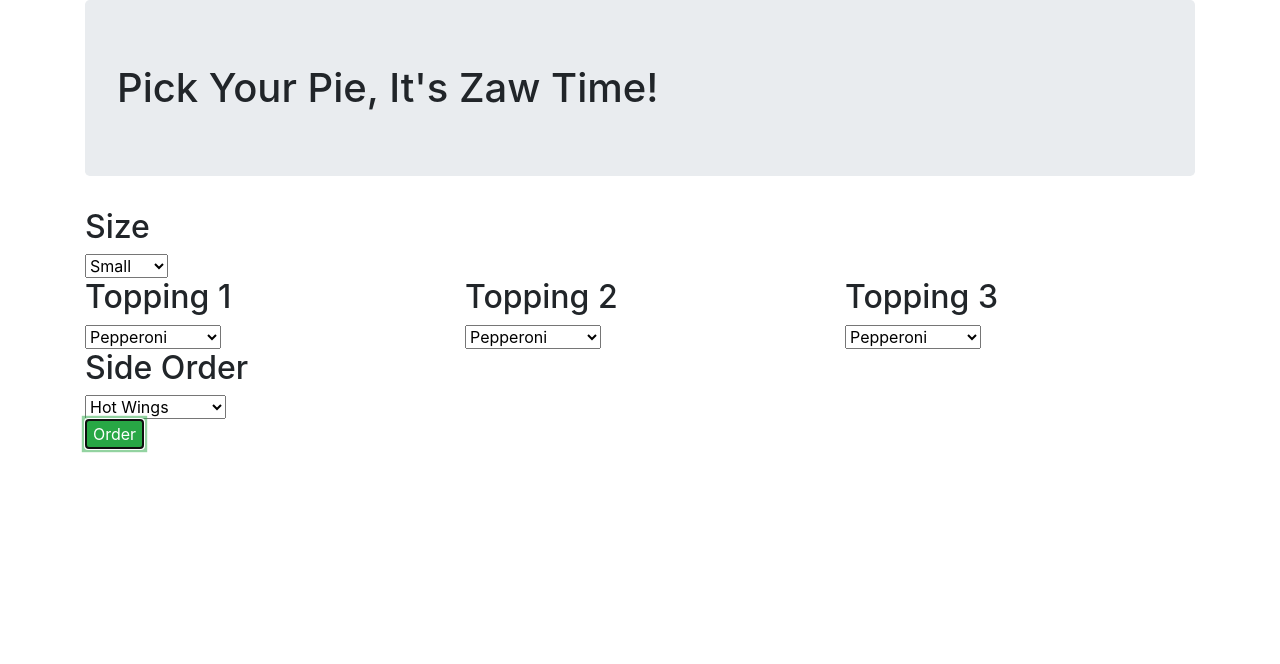
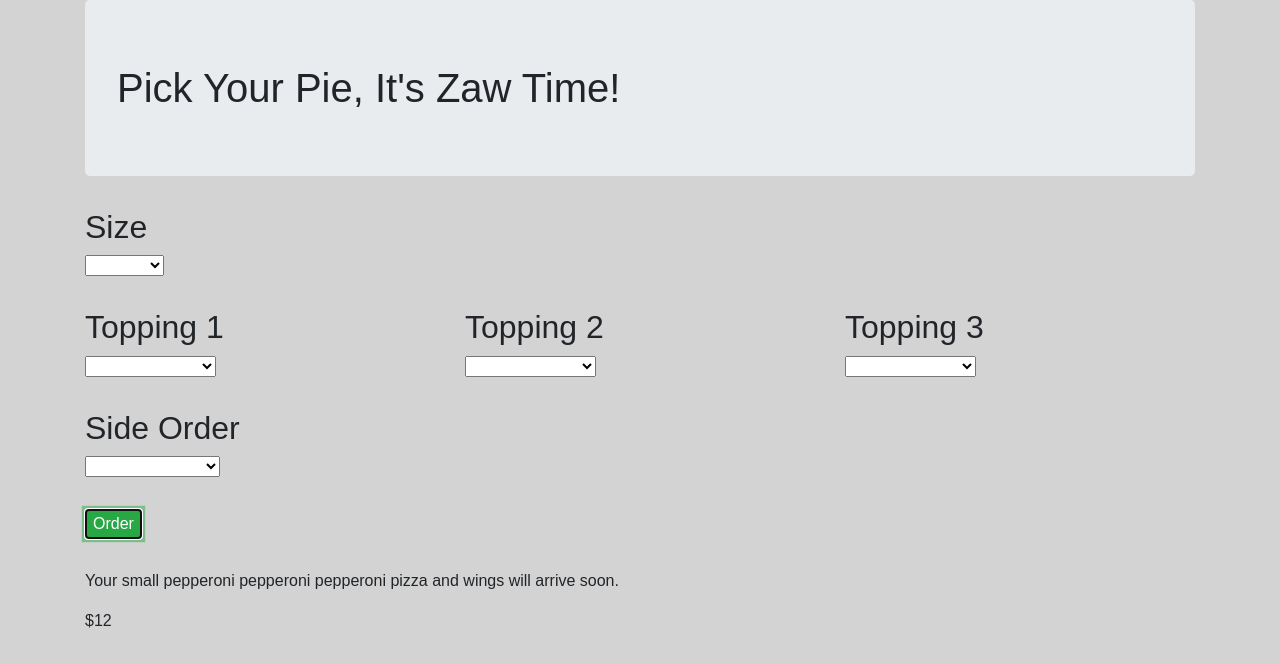
Before and after one commit to Connor85/Pizza, a plain HTML site: page index.html in a window 1280 px wide. Both pictures are taken after a click on the button "Order". Drawn offline with Linux system fonts and the light colour scheme.

Commit message:
add pricing

```diff
--- a/css/styles.css
+++ b/css/styles.css
@@ -0,0 +1,9 @@
+body  {
+  font-family: sans-serif;
+  background-color: lightgray;
+}
+
+.row  {
+  margin-top: 30px;
+  margin-bottom: 30px;
+}
--- a/index.html
+++ b/index.html
@@ -15,9 +15,9 @@
         <div class="col-md-12">
           <h2>Size</h2>
           <select id="size" name="size">
-            <option value="small">Small</option>
-            <option value="medium">Medium</option>
-            <option value="large">Large</option>
+          <option id="small" value="small">Small</option>
+          <option id="medium" value="medium">Medium</option>
+          <option id="large" value="large">Large</option>
         </select>
       </div>
     </div>
--- a/js/scripts.js
+++ b/js/scripts.js
@@ -12,11 +12,11 @@ Pizza.prototype.order = function() {
   return "<p>" + "Your " + this.size + " " + this.toppingOne + " "+ this.toppingTwo + " " + this.toppingThree + " pizza " + "and " + this.sideOrder + " will arrive soon." + "</p>";
 }
 
-var price = 10
-var cost = function (prices){
-  if (size === medium){
-    return prices + 5
-  } else if (size === large){
+var prices = 12
+var cost = function(prices) {
+  if (size === ("#medium"))
+  {return prices + 5
+  } else if (size === ("#large")){
     return prices + 10
   } else {
     return prices
@@ -37,7 +37,7 @@ $(document).ready(function(){
 
     var newPizza = new Pizza (inputtedSize, inputtedToppingOne, inputtedToppingTwo, inputtedToppingThree, inputtedSideOrder);
 
-    $("#result").append("<p>" + newPizza.order() + "$" + cost(price) + "</p>");
+    $("#result").append("<p>" + newPizza.order() + "$" + cost(prices) + "</p>");
 
     $('#size').val(" ");
     $('#toppingOne').val(" ");
```
Lines whose indentation alone changed are shown as unchanged.
